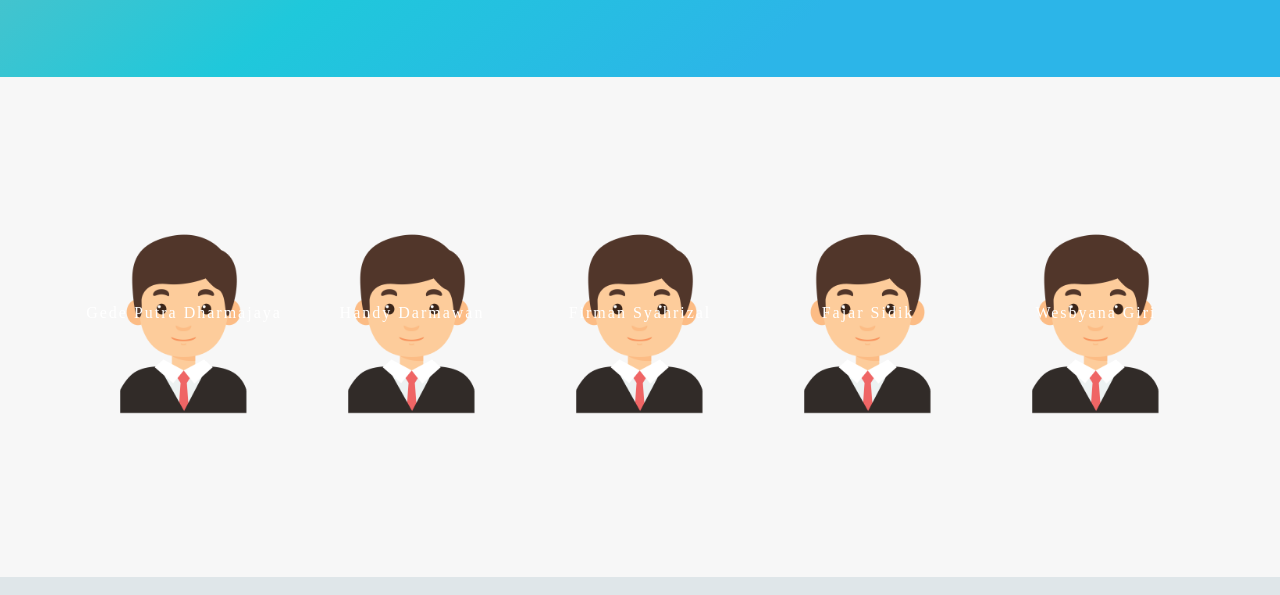
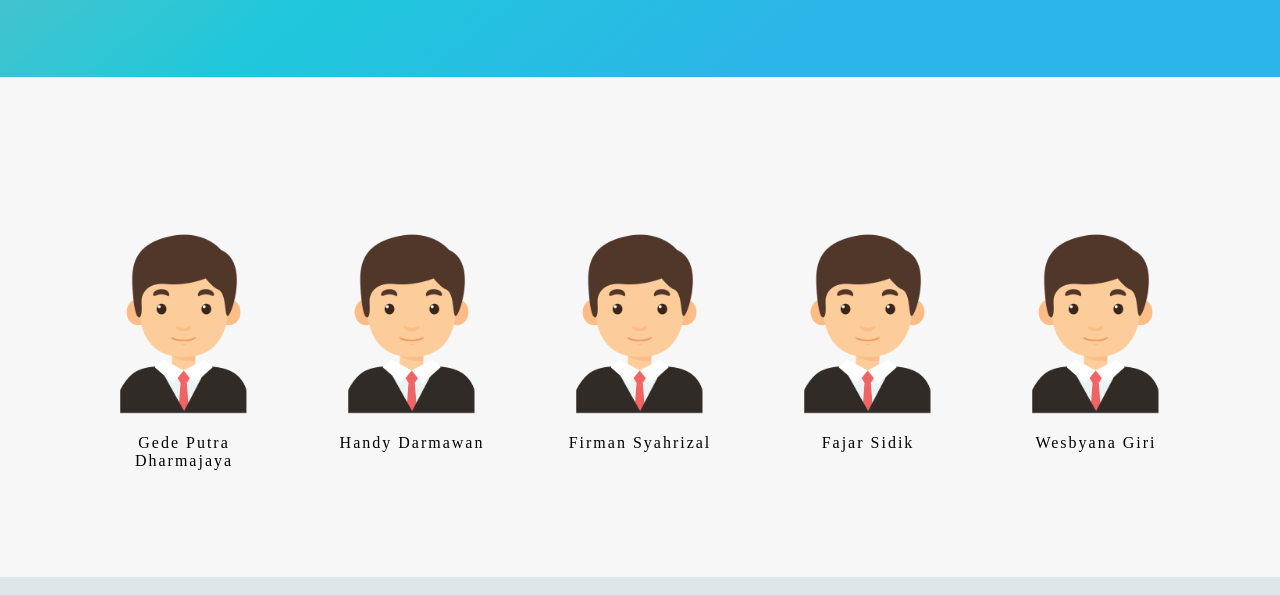
Before and after one commit to putradharmajaya/D20_DTS20, a plain HTML site: page index.html in a window 1280 px wide. Shown: the part 645-1240 px from the top of the page. Drawn offline with Linux system fonts and the light colour scheme.

Commit message:
Update stylesheet.css

```diff
--- a/stylesheet.css
+++ b/stylesheet.css
@@ -287,11 +287,12 @@ p {
 
 .lesson-icon p {
     position: absolute;
-    top: 90px;
+    top: 200px;
     width: 100%;
-    color: white;
+    color: black;
     font-size: 16px;
     letter-spacing: 2px;
+    padding: 20px;
 }
 
 /* END CONTENT STYLE */
```
